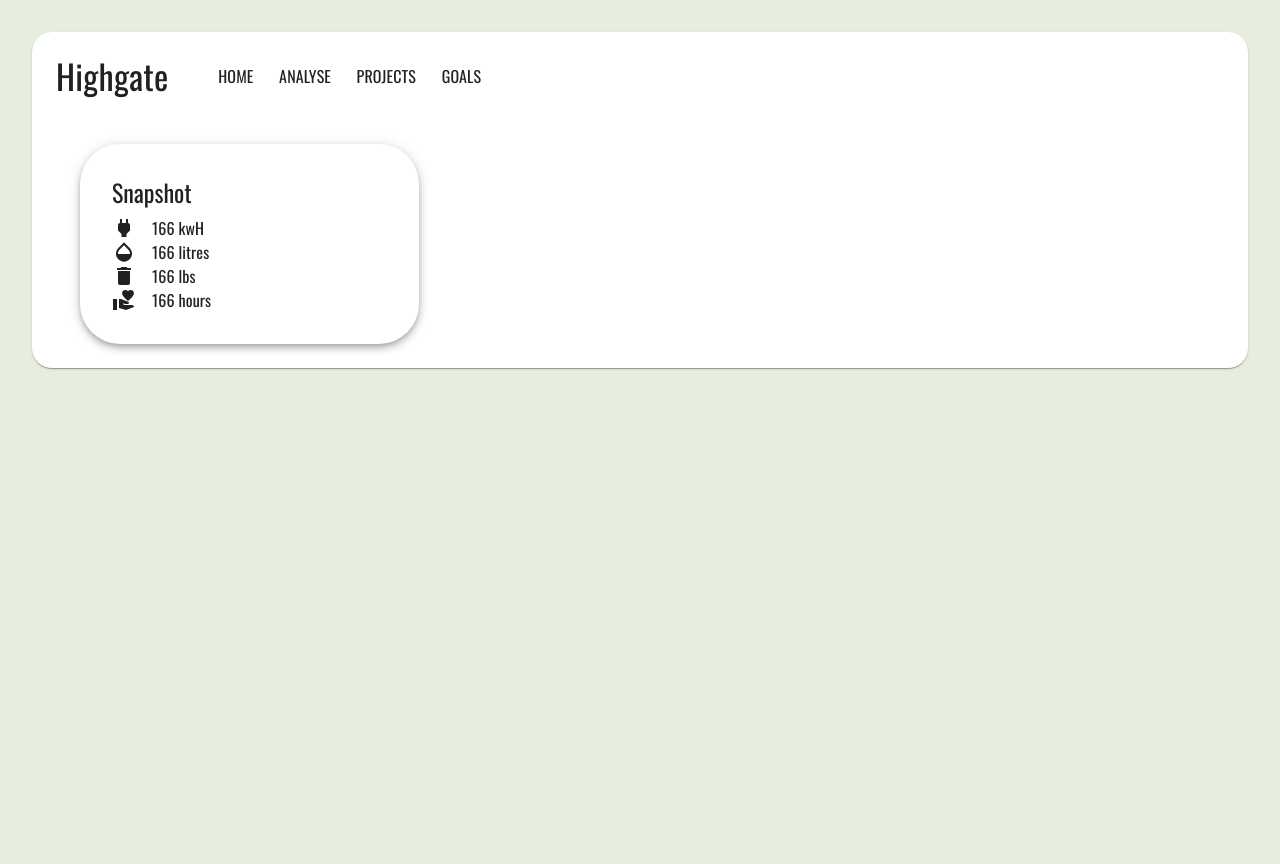
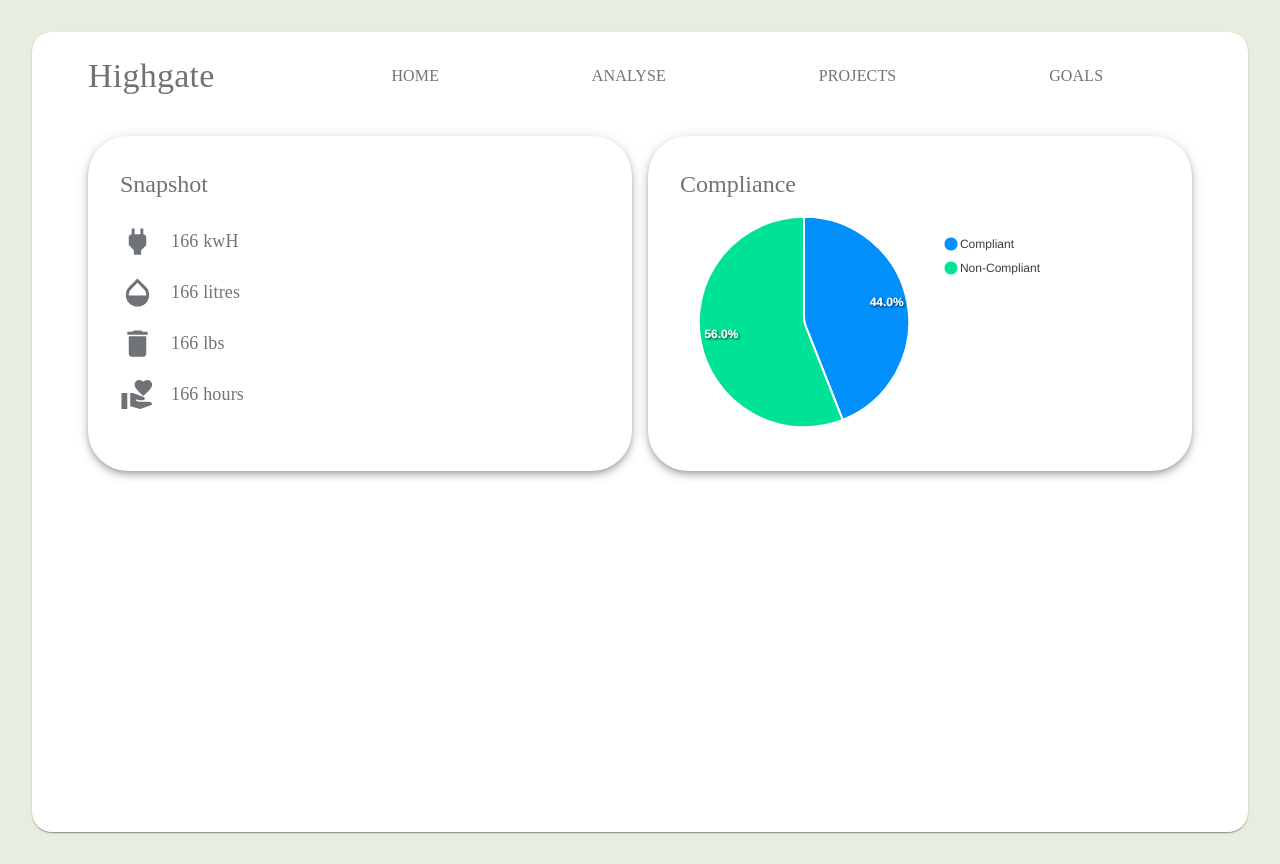
Before and after one commit to nirbhaysinghnarang/highgate_ems, a React (Create React App) app: page /home in a window 1280 px wide. Built offline with nearby package versions, Linux system fonts and the light colour scheme.

Commit message:
Add compliance analytic

```diff
--- a/package.json
+++ b/package.json
@@ -12,8 +12,9 @@
     "@testing-library/jest-dom": "^5.16.5",
     "@testing-library/react": "^13.4.0",
     "@testing-library/user-event": "^13.5.0",
-    "apexcharts": "^3.35.3",
+    "apexcharts": "^3.37.1",
     "react": "^18.2.0",
+    "react-apexcharts": "^1.4.0",
     "react-dom": "^18.2.0",
     "react-helmet-async": "^1.3.0",
     "react-router-dom": "^6.3.0",
--- /dev/null
+++ b/src/Components/ComplianceAnalytic.js
@@ -0,0 +1,28 @@
+import Chart from "react-apexcharts";
+import { Stack, Typography, Card } from "@mui/material";
+
+export function ComplianceAnalytic({ series, labels }) {
+  return (
+    <Stack direction="column">
+      <Typography variant="h5" gutterBottom>
+        {" "}
+        Compliance
+      </Typography>
+      <Chart
+        series={series}
+        labels={labels}
+        type="pie"
+        width="380"
+        options={{
+          series: series,
+          labels: labels,
+          plotOptions: {
+            pie: {
+              expandOnClick: true,
+            },
+          },
+        }}
+      ></Chart>
+    </Stack>
+  );
+}
--- a/src/Components/NavBar.js
+++ b/src/Components/NavBar.js
@@ -18,7 +18,7 @@ const ToolbarStyle = styled(Toolbar)(({ theme }) => ({
 
 export default function NavBar() {
   return (
-    <Box sx={{ flexGrow: 1, width: "100%" }}>
+    <Box sx={{ flexGrow: 1, width: "100%", mb: 2 }}>
       <ToolbarStyle
         style={{ flex: 1, justifyContent: "space-between", width: "100%" }}
       >
--- a/src/Components/Page.js
+++ b/src/Components/Page.js
@@ -2,18 +2,22 @@ import PropTypes from "prop-types";
 import { Helmet } from "react-helmet-async";
 import { forwardRef } from "react";
 import NavBar from "./NavBar";
-import { Card, Stack } from "@mui/material";
+import { Card, Container } from "@mui/material";
 // ----------------------------------------------------------------------
 const Page = forwardRef(({ children, title = "", ...other }, ref) => (
-  <Card p={2} sx={{ borderRadius: 5 }} ref={ref} {...other}>
-    <Stack direction="column">
+  <Card
+    p={2}
+    sx={{ borderRadius: 5, width: "100%", height: "100%" }}
+    ref={ref}
+    {...other}
+  >
+    <Container>
       <Helmet>
         <title>{title}</title>
       </Helmet>
       <NavBar></NavBar>
-
       {children}
-    </Stack>
+    </Container>
   </Card>
 ));
 
--- a/src/Components/Snapshot.js
+++ b/src/Components/Snapshot.js
@@ -6,36 +6,40 @@ function SnapshotElement({ snapshotIcon, text }) {
   return (
     <Stack direction="row" spacing={2} alignItems="center">
       {snapshotIcon}
-      <Typography variant="body1">{text}</Typography>
+      <Typography sx={{ fontSize: "large" }}>{text}</Typography>
     </Stack>
   );
 }
 export default function Snapshot({ power, water, waste, hours }) {
   return (
-    <Card
-      sx={{ flexGrow: 1, width: "100%", padding: 4, borderRadius: 10 }}
-      elevation={5}
-    >
-      <Typography variant="h5" gutterBottom>
+    <Card sx={{ width: "100%", padding: 4, borderRadius: 10 }} elevation={5}>
+      <Typography variant="h5" gutterBottom sx={{ mb: 3 }}>
         {" "}
         Snapshot
       </Typography>
 
-      <Stack direction="column">
+      <Stack direction="column" spacing={2}>
         <SnapshotElement
-          snapshotIcon={<Power></Power>}
+          snapshotIcon={<Power fontSize="large" htmlColor="#6F7378"></Power>}
           text={power}
         ></SnapshotElement>
         <SnapshotElement
-          snapshotIcon={<Opacity></Opacity>}
+          snapshotIcon={
+            <Opacity fontSize="large" htmlColor="#6F7378"></Opacity>
+          }
           text={water}
         ></SnapshotElement>
         <SnapshotElement
-          snapshotIcon={<Delete></Delete>}
+          snapshotIcon={<Delete fontSize="large" htmlColor="#6F7378"></Delete>}
           text={waste}
         ></SnapshotElement>
         <SnapshotElement
-          snapshotIcon={<VolunteerActivism></VolunteerActivism>}
+          snapshotIcon={
+            <VolunteerActivism
+              fontSize="large"
+              htmlColor="#6F7378"
+            ></VolunteerActivism>
+          }
           text={hours}
         ></SnapshotElement>
       </Stack>
--- a/src/CoreScreens/HomeScreen.js
+++ b/src/CoreScreens/HomeScreen.js
@@ -1,7 +1,9 @@
 import { styled } from "@mui/material/styles";
-import { Box, Container, Typography, Stack, Card } from "@mui/material";
+import { Box, Container, Stack, Card } from "@mui/material";
 import Page from "../Components/Page";
 import Snapshot from "../Components/Snapshot";
+
+import { ComplianceAnalytic } from "../Components/ComplianceAnalytic";
 const RootStyle = styled(Page)(({ theme }) => ({
   overflowY: "scroll",
   [theme.breakpoints.up("md")]: {
@@ -13,11 +15,7 @@ export default function HomeScreen() {
   return (
     <RootStyle title="Home | Highgate EMS ">
       <Container maxWidth="lg" sx={{ display: "flex", flex: 1 }}>
-        <Box component="main" sx={{ flexGrow: 1, p: 3 }}>
-          <Stack
-            direction="column"
-            sx={{ width: "100%", height: "100%", display: "flex", flex: 1 }}
-          >
+        <Stack direction="column" sx={{ width: "100%" }}>
           <Stack
             direction="row"
             justifyContent="space-evenly"
@@ -30,9 +28,21 @@ export default function HomeScreen() {
               water="166 litres"
               hours="166 hours"
             ></Snapshot>
+            <Card
+              sx={{
+                padding: 4,
+                width: "100%",
+                borderRadius: 10,
+              }}
+              elevation={5}
+            >
+              <ComplianceAnalytic
+                series={[44, 100 - 44]}
+                labels={["Compliant", "Non-Compliant"]}
+              ></ComplianceAnalytic>
+            </Card>
           </Stack>
         </Stack>
-        </Box>
       </Container>
     </RootStyle>
   );
--- a/src/Theme.js
+++ b/src/Theme.js
@@ -2,7 +2,8 @@ import { createTheme } from "@mui/material/styles";
 export const AppTheme = createTheme({
   typography: {
     allVariants: {
-      fontFamily: "Oswald",
+      fontFamily: "Futura",
+      color: "#6F7378",
     },
   },
 
```
Also changed, not shown: 1 other file (tests, documents, lock files or other folders). Lines whose indentation alone changed are shown as unchanged.
